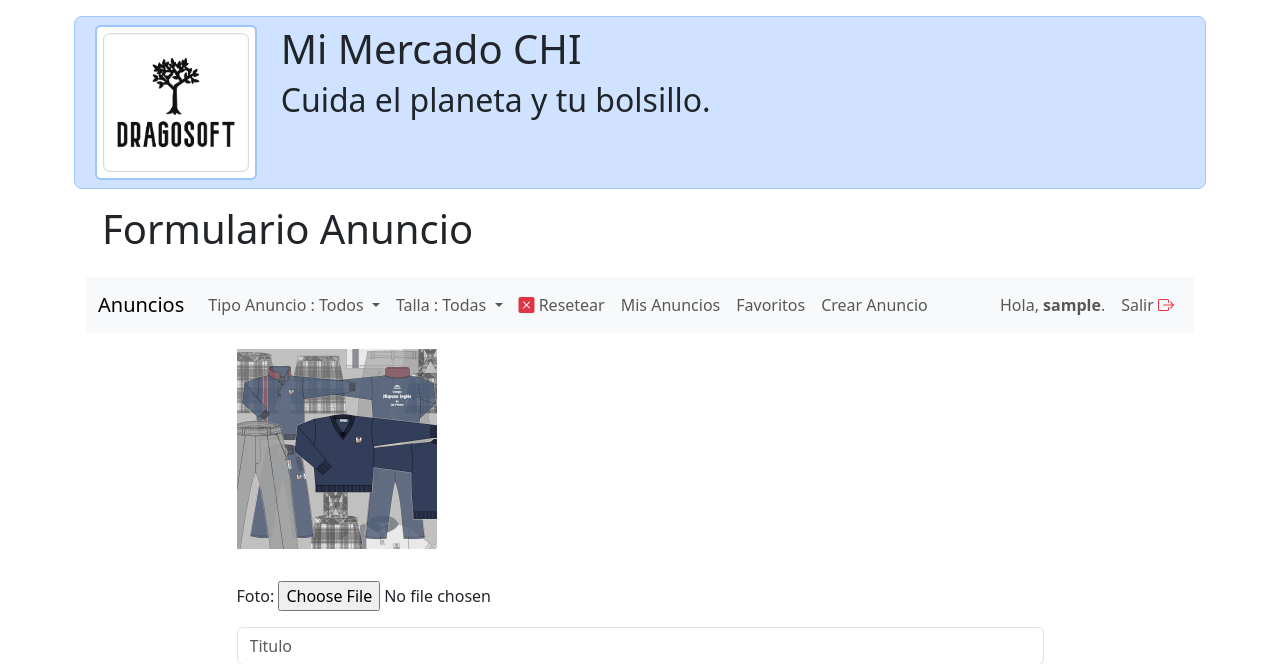
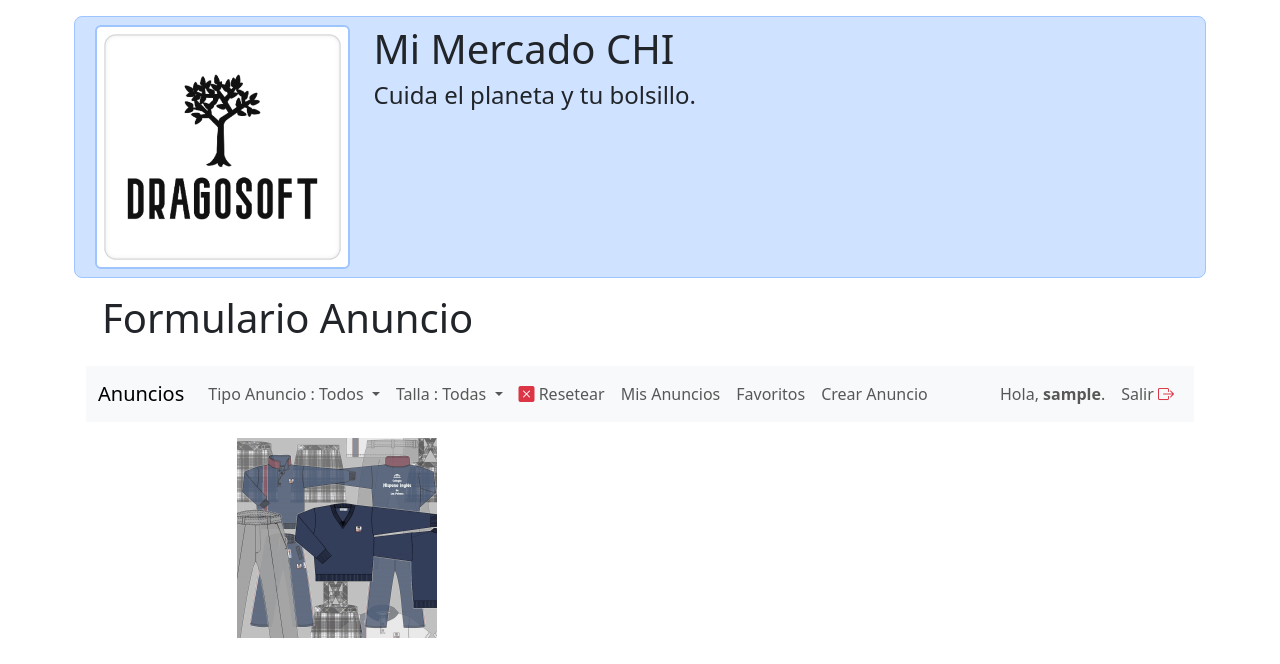
Before and after one commit to DarkCastor111/MercadoCentral, a Django app: page /nv_anuncio/ in a window 1280 px wide. Shown: the top 664 px of the page. Run offline with Django 5.2, Linux system fonts and the light colour scheme; the visitor is signed in with stand-in values (Sample User, id 1); parts of the project's set-up code (start-up, migrations or seed data) failed here and were passed over.

Commit message:
Version 1.06 Título

```diff
--- a/mercadocentral/core/templates/core/layout.html
+++ b/mercadocentral/core/templates/core/layout.html
@@ -6,7 +6,7 @@
 <head>
     <meta charset="UTF-8">
     <meta name="viewport" content="width=device-width, initial-scale=1">
-    <meta name="description" content="Mi Mercado - Una manera ecológica y económica de encontrar ropa escolar">
+    <meta name="description" content="Mi Mercado CHI - Una manera ecológica y económica de encontrar ropa escolar">
     <meta name="author" content="Christophe Catoire - DragoSoftCanarias">
     <title>Mi Mercado CHI</title>
     <link rel="stylesheet" href="https://cdn.jsdelivr.net/npm/bootstrap@5.3.3/dist/css/bootstrap.min.css"
@@ -22,18 +22,19 @@
 <body class="p-3 container">
     <div class="row bg-primary-subtle border border-primary-subtle rounded-3 p-2">
 
-        <div class="col-4 col-sm-2 text-center">
+        <div class="col-4 col-sm-3 text-center">
             <a href="{% url 'core_home' %}">
                 <img class="img-thumbnail border border-2 border-primary-subtle" src="{% static 'core/Logo-Dragosoft-Icon-3.png' %}"
                     title="Logo" alt="Logo">
             </a>
         </div>
-        <div class="col-8 col-sm-10 position-relative" id="banner_title">
+        <div class="col-8 col-sm-9 position-relative" id="banner_title">
 
             <h1>Mi Mercado CHI</h1>
 
-            <h2 class="d-none d-lg-block">Cuida el planeta y tu bolsillo.</h2>
-            <h4 class="d-none d-sm-block d-lg-none">Cuida el planeta y tu bolsillo.</h2>
+
+            <h4 class="d-none d-sm-block">Cuida el planeta y tu bolsillo.</h4>
+            <p class="d-sm-none"><i>"Cuida el planeta y tu bolsillo."</i></p>
             <!-- <h2 class="display-6">Una manera ecológica y económica de encontrar ropa escolar</h2>
             <img src="{% static 'core/WIP_1000x300.png' %}"
                 alt="Banner"
```
